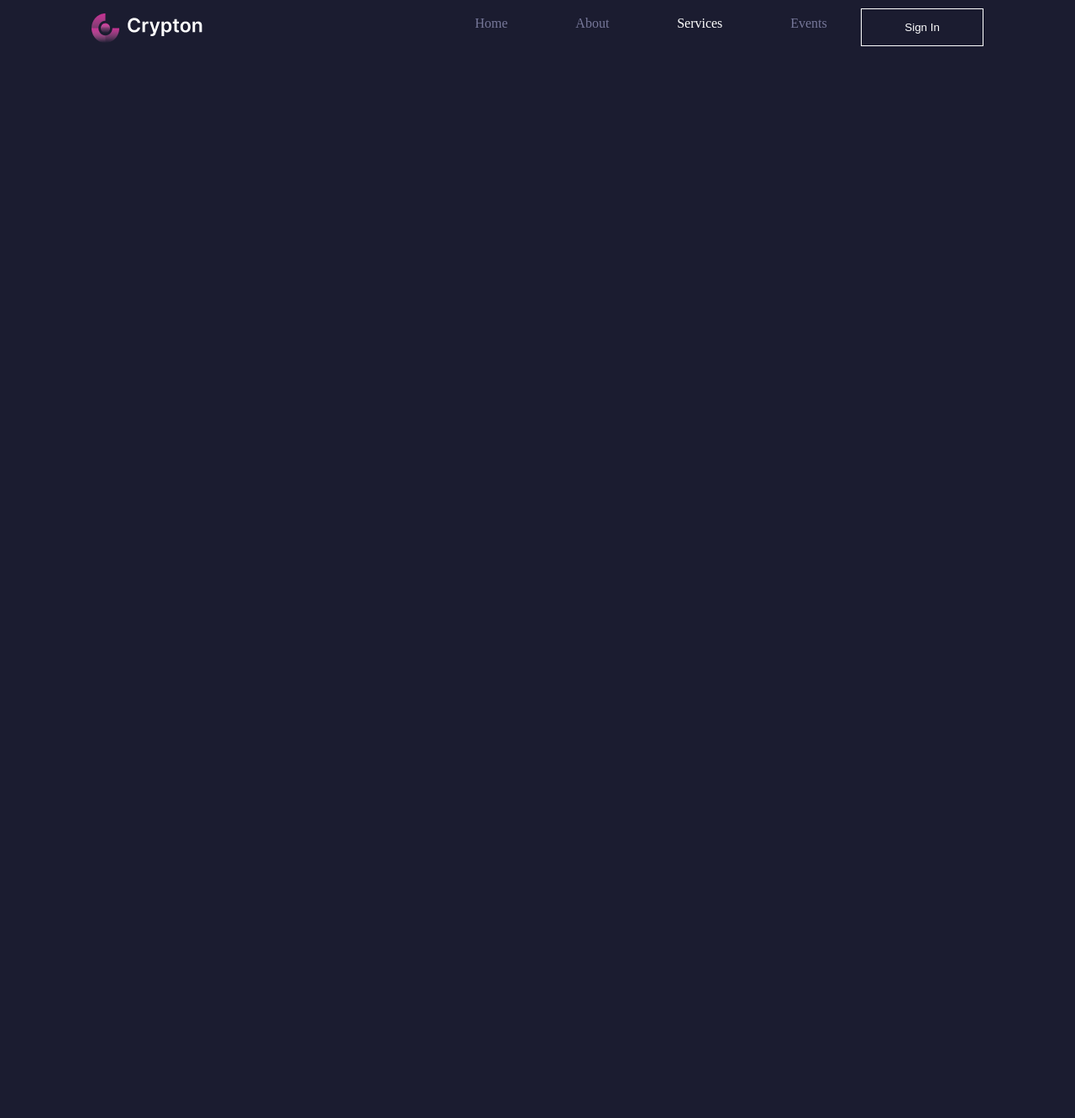
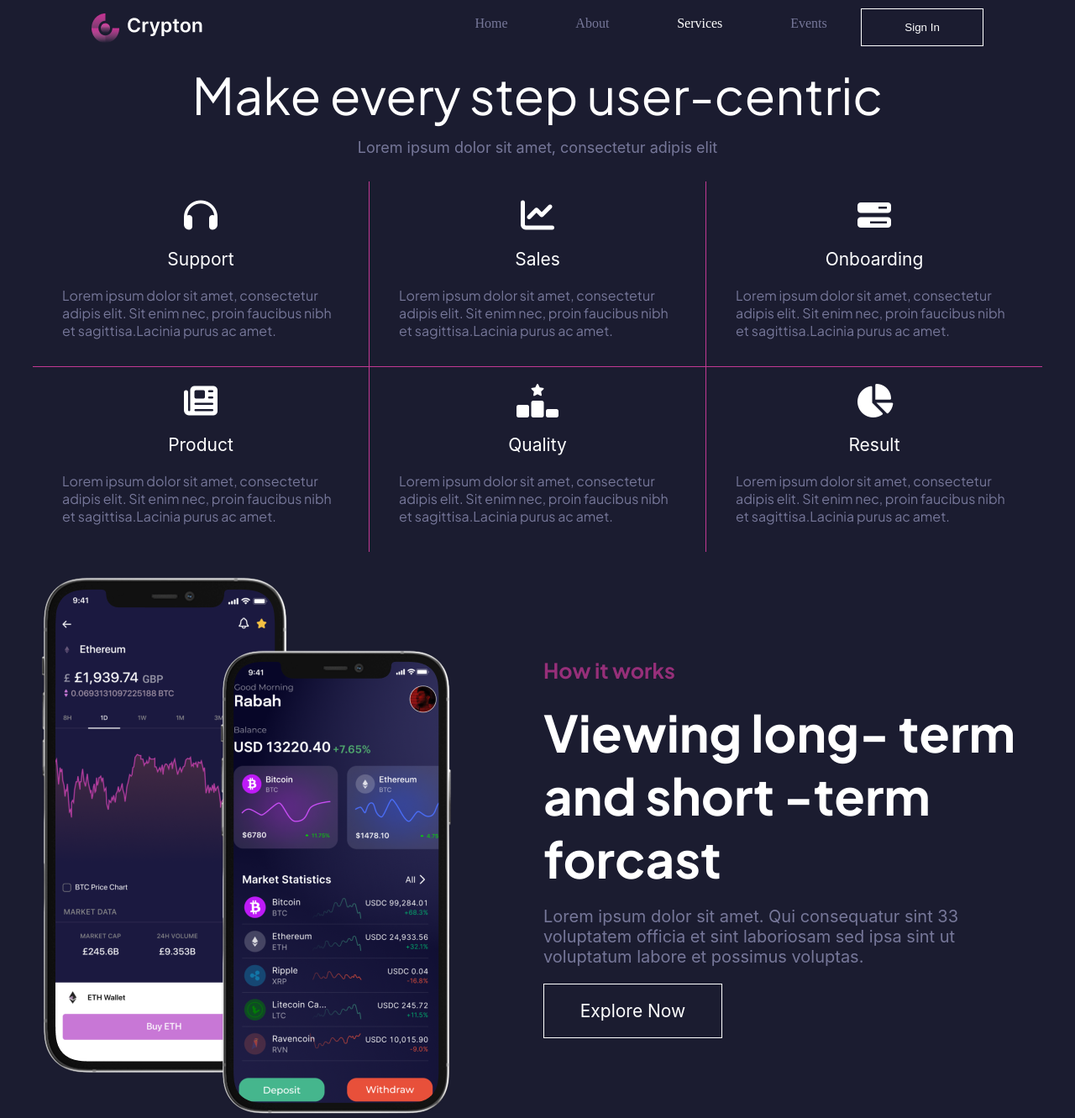
Before and after one commit to SaadiaAjbbar/Breif2, a plain HTML site: page services.html in a window 1280 px wide. Shown: the whole page at 84% size. Before the commit the page ends 800 px from the top, so only its background shows below. Drawn offline with Linux system fonts and the light colour scheme; a web font is replaced by a local one.

Commit message:
la page services sans footer

```diff
--- a/css/style.css
+++ b/css/style.css
@@ -312,3 +312,126 @@
     width: 512px;
     height: 440px;
 }
+
+/***************************PAGE SERVICES********************************/
+/*******section hero services********/
+.hero_section_services {
+    margin-top: 20px;
+}
+
+.titre_hero_services {
+    text-align: center;
+}
+
+.titre_hero_services h1 {
+    font-family: "Plus Jakarta Sans", sans-serif;
+    font-size: 60px;
+    color: #ffffff;
+    font-style: normal;
+    font-weight: normal;
+}
+
+.titre_hero_services p {
+    margin-top: 15px;
+    color: #767799;
+    font-size: 18px;
+    font-family: "Inter", sans-serif;
+}
+
+.divs_hero_services {
+    display: flex;
+    justify-content: center;
+    flex-wrap: wrap;
+    margin-top: 30px;
+
+}
+
+.divs_hero_services div {
+    padding-top: 20px;
+    width: 400px;
+    height: 200px;
+    display: flex;
+    flex-direction: column;
+    align-items: center;
+    gap: 20px;
+}
+
+.divs_hero_services .div2,
+.divs_hero_services .div1,
+.divs_hero_services .div3 {
+    border-bottom: 1px solid #C23893;
+}
+
+.divs_hero_services .div2,
+.divs_hero_services .div5 {
+    border-right: 1px solid #C23893;
+    border-left: 1px solid #C23893;
+}
+
+.divs_hero_services div span {
+    font-size: 21px;
+    font-family: "Inter", sans-serif;
+    color: #ffffff;
+}
+
+.divs_hero_services p {
+    width: 330px;
+    color: #767799;
+    font-family: "Plus Jakarta Sans", sans-serif;
+    font-weight: normal;
+    font-style: normal;
+}
+
+/*******section main services********/
+.main_services {
+    margin-top: 30px;
+    display: flex;
+    justify-content: space-around;
+}
+
+.img_main_services {
+    width: 500px;
+}
+
+.titre_main_services {
+    display: flex;
+    justify-content: center;
+    flex-direction: column;
+    align-items: flex-start;
+    width: 584px;
+    gap: 20px;
+}
+
+.titre_main_services h5 {
+    color: #962F79;
+    font-family: "Plus Jakarta Sans", sans-serif;
+    font-weight: bold;
+    font-style: normal;
+    font-size: 25px;
+}
+
+.titre_main_services h1 {
+    color: #ffffff;
+    font-family: "Plus Jakarta Sans", sans-serif;
+    font-weight: medium;
+    font-style: normal;
+    font-size: 60px;
+}
+
+.titre_main_services p {
+    color: #767799;
+    font-family: "Inter", sans-serif;
+    width: 584px;
+    font-style: normal;
+    font-size: 20px;
+}
+
+.titre_main_services button {
+    width: 213px;
+    height: 65px;
+    border: 1px solid white;
+    background-color: rgba(0, 0, 0, 0);
+    color: #ffffff;
+    font-family: "Inter", sans-serif;
+    font-size: 21px;
+}
--- a/services.html
+++ b/services.html
@@ -43,10 +43,81 @@
         </div>
 
     </header>
+    <!-- **********************hero section******************** -->
+    <section class="hero_section_services">
 
+        <div class="titre_hero_services">
+            <h1>Make every step user-centric</h1>
+            <p>Lorem ipsum dolor sit amet, consectetur adipis elit</p>
+        </div>
 
+        <div class="divs_hero_services">
+            <div class="div1">
+                <i style="color: #ffffff;font-size: 40px;" class="fa-solid fa-headphones"></i>
+                <span>Support</span>
+                <p>
+                    Lorem ipsum dolor sit amet, consectetur adipis elit. Sit enim nec, proin faucibus nibh et
+                    sagittisa.Lacinia purus ac amet.
+                </p>
+            </div>
+            <div class="div2">
+                <i style="color: #ffffff;font-size: 40px;" class="fa-solid fa-chart-line"></i>
+                <span>Sales</span>
+                <p>
+                    Lorem ipsum dolor sit amet, consectetur adipis elit. Sit enim nec, proin faucibus nibh et
+                    sagittisa.Lacinia purus ac amet.
+                </p>
+            </div>
+            <div class="div3">
+                <i style="color: #ffffff;font-size: 40px;" class="fa-solid fa-bars-progress"></i>
+                <span>Onboarding</span>
+                <p>
+                    Lorem ipsum dolor sit amet, consectetur adipis elit. Sit enim nec, proin faucibus nibh et
+                    sagittisa.Lacinia purus ac amet.
+                </p>
+            </div>
+            <div class="div4">
+                <i style="color: #ffffff;font-size: 40px;" class="fa-solid fa-newspaper"></i>
+                <span>Product</span>
+                <p>
+                    Lorem ipsum dolor sit amet, consectetur adipis elit. Sit enim nec, proin faucibus nibh et
+                    sagittisa.Lacinia purus ac amet.
+                </p>
+            </div>
+            <div class="div5">
+                <i style="color: #ffffff;font-size: 40px;" class="fa-solid fa-ranking-star"></i>
+                <span>Quality</span>
+                <p>
+                    Lorem ipsum dolor sit amet, consectetur adipis elit. Sit enim nec, proin faucibus nibh et
+                    sagittisa.Lacinia purus ac amet.
+                </p>
+            </div>
+            <div class="div6">
+                <i style="color: #ffffff;font-size: 40px;" class="fa-solid fa-chart-pie"></i>
+                <span>Result</span>
+                <p>
+                    Lorem ipsum dolor sit amet, consectetur adipis elit. Sit enim nec, proin faucibus nibh et
+                    sagittisa.Lacinia purus ac amet.
+                </p>
+            </div>
+        </div>
+    </section>
 
-
+    <!-- **********************main  section******************** -->
+    <main class="main_services">
+        <div class="img_main_services">
+            <img src="images/main_services.png" alt="">
+        </div>
+        <div class="titre_main_services">
+            <h5>How it works</h5>
+            <h1>Viewing long- term and short -term forcast</h1>
+            <p>
+                Lorem ipsum dolor sit amet. Qui consequatur sint 33 voluptatem officia et sint laboriosam sed ipsa sint
+                ut voluptatum labore et possimus voluptas.
+            </p>
+            <button>Explore Now</button>
+        </div>
+    </main>
     <!-- **********************footer******************** -->
     <footer>
 
```
Also changed, not shown: images/main_services.png (added).
